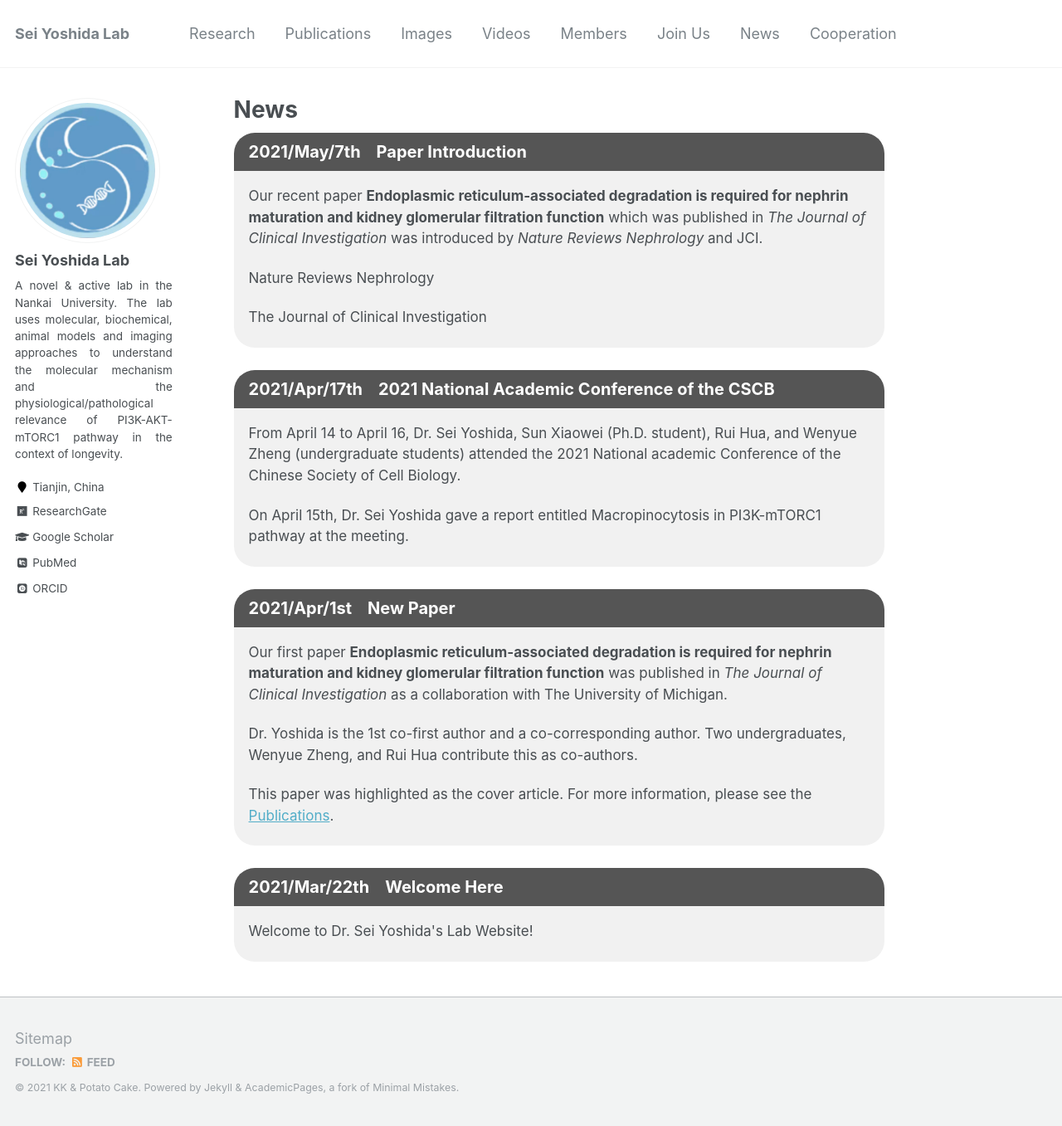
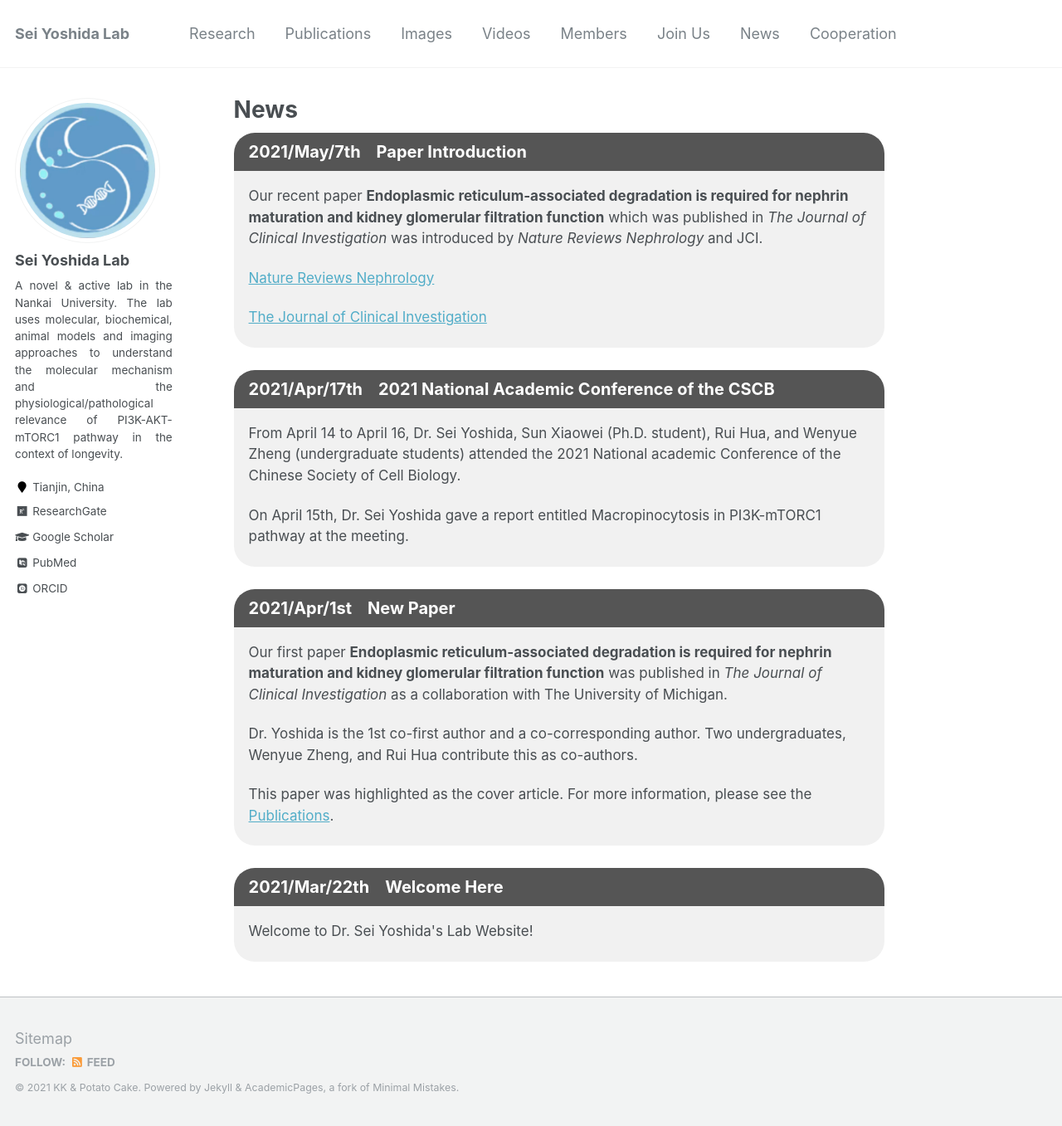
Before and after one commit to seiyoshida-lab/seiyoshida-lab.github.io, a Jekyll site: the page built from _pages/news.md, in a window 1280 px wide and 1357 px high. Shown: the whole window at 83% size. Built offline with Jekyll 4.4.1, drawn with Linux system fonts in a browser that asks for light colours; some web fonts are replaced.

Commit message:
Update news.md

```diff
--- a/_pages/news.md
+++ b/_pages/news.md
@@ -41,8 +41,8 @@
     <div class="li"><b>2021/May/7th &nbsp;&nbsp; Paper Introduction </b></div>
 <div class="content">
   <p>Our recent paper <b>Endoplasmic reticulum-associated degradation is required for nephrin maturation and kidney glomerular filtration function</b> which was published in <i>The Journal of Clinical Investigation</i> was introduced by <i>Nature Reviews Nephrology</i> and JCI.</p>
-<p><a href="https://www.nature.com/articles/s41581-021-00421-7" title="Introduction" target="_blank"></a>Nature Reviews Nephrology</p>
-<p><a href="https://www.jci.org/this-month/2021/5" title="Introduction" target="_blank"></a>The Journal of Clinical Investigation</p>
+<p><a href="https://www.nature.com/articles/s41581-021-00421-7" title="Introduction" target="_blank">Nature Reviews Nephrology</a></p>
+<p><a href="https://www.jci.org/this-month/2021/5" title="Introduction" target="_blank">The Journal of Clinical Investigation</a></p>
 </div>
   <br>
   <div class="li"><b>2021/Apr/17th &nbsp;&nbsp; 2021 National Academic Conference of the CSCB </b></div>
```
